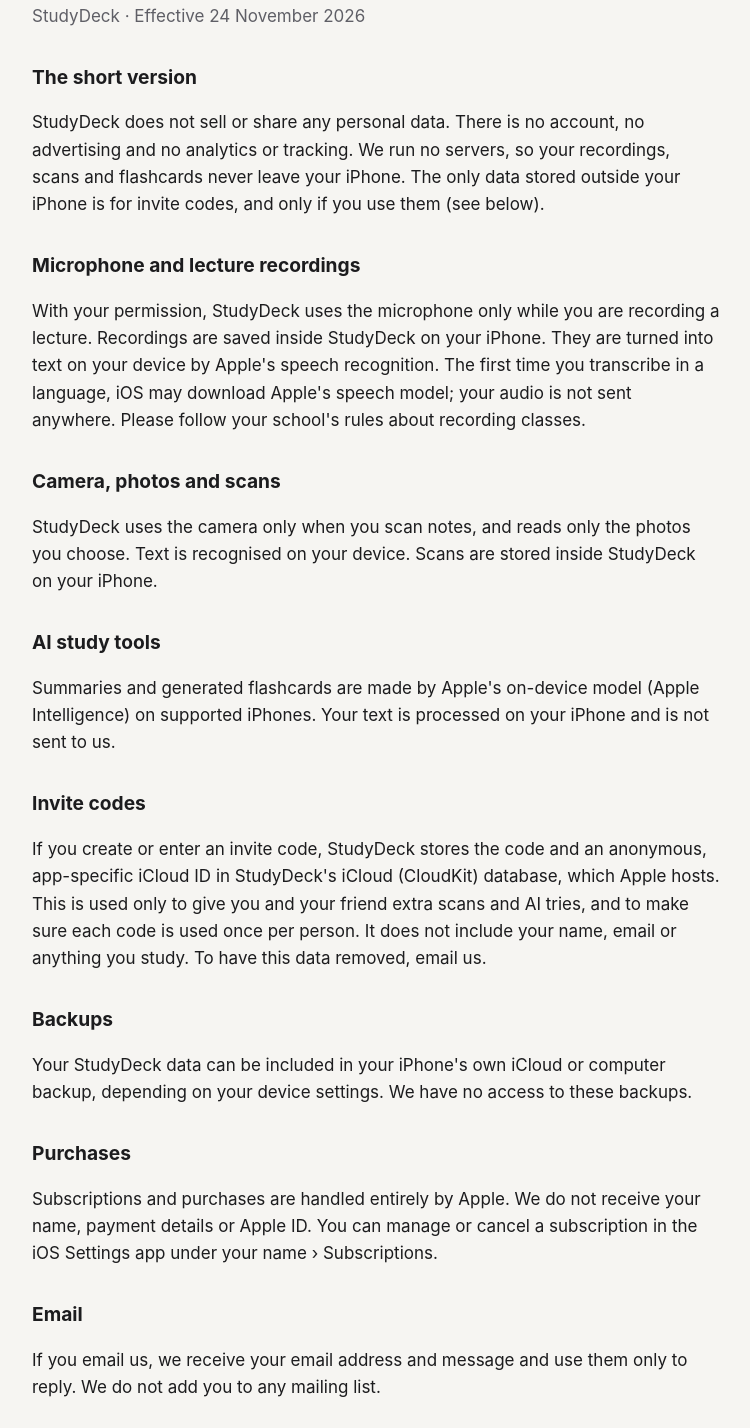
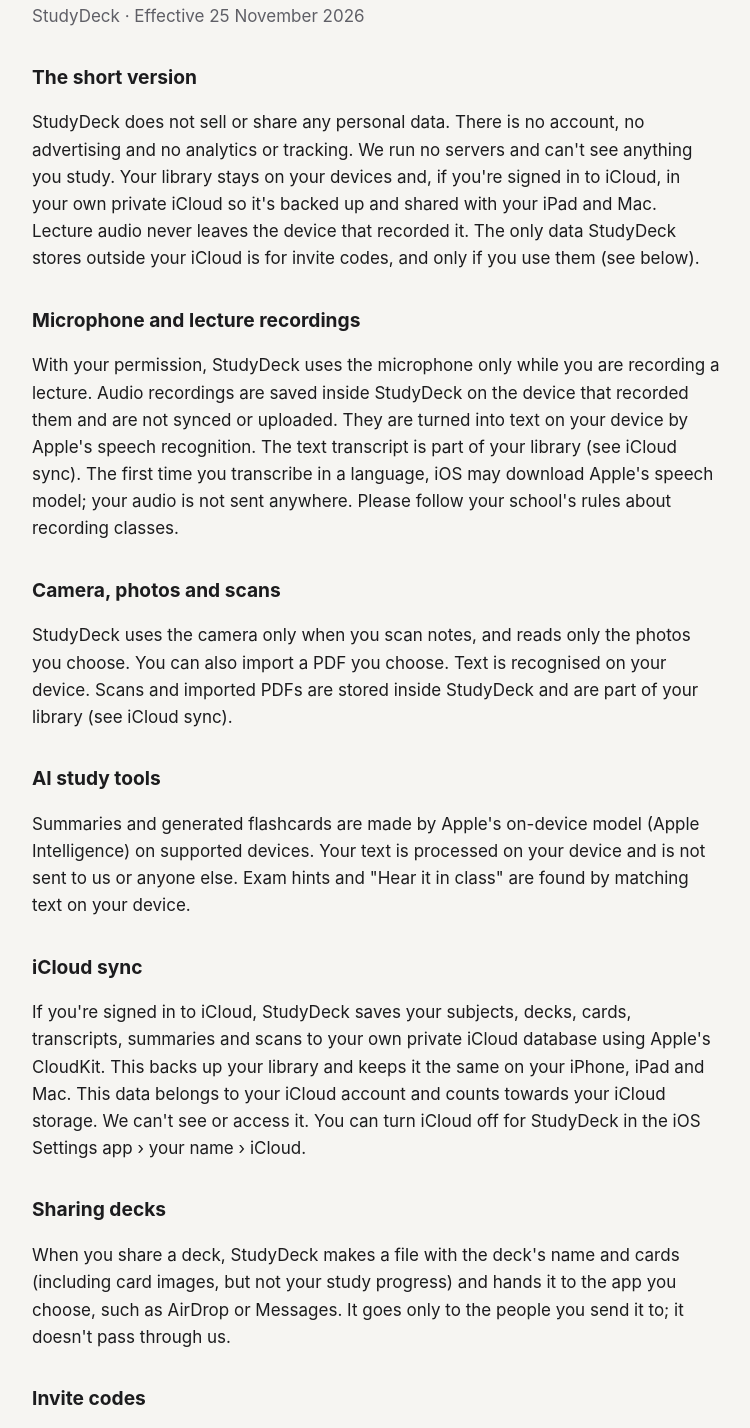
Before and after one commit to Vithurson719/studydeck, a plain HTML site: page privacy.html in a window 1280 px wide. Shown: the part 139-1567 px from the top of the page, without its empty margins (264-1014 px from the left). Drawn offline with Linux system fonts and the light colour scheme.

Commit message:
Privacy, support and home pages for 1.1: iCloud sync, iPad/Mac, sharing, PDF import, exam hints
Co-Authored-By: Claude Opus 5.5 <noreply@anthropic.com>

```diff
--- a/privacy.html
+++ b/privacy.html
@@ -1,25 +1,31 @@
 <!doctype html><html lang="en"><head><meta charset="utf-8"><meta name="viewport" content="width=device-width,initial-scale=1">
 <title>StudyDeck Privacy Policy</title><link rel="stylesheet" href="style.css"></head><body><main>
 <nav><a href="./">Home</a><a href="support.html">Support</a><a href="privacy.html">Privacy</a></nav>
-<h1>Privacy Policy</h1><p class="sub">StudyDeck · Effective 24 November 2026</p>
+<h1>Privacy Policy</h1><p class="sub">StudyDeck · Effective 25 November 2026</p>
 
 <h2>The short version</h2>
-<p>StudyDeck does not sell or share any personal data. There is no account, no advertising and no analytics or tracking. We run no servers, so your recordings, scans and flashcards never leave your iPhone. The only data stored outside your iPhone is for invite codes, and only if you use them (see below).</p>
+<p>StudyDeck does not sell or share any personal data. There is no account, no advertising and no analytics or tracking. We run no servers and can't see anything you study. Your library stays on your devices and, if you're signed in to iCloud, in your own private iCloud so it's backed up and shared with your iPad and Mac. Lecture audio never leaves the device that recorded it. The only data StudyDeck stores outside your iCloud is for invite codes, and only if you use them (see below).</p>
 
 <h2>Microphone and lecture recordings</h2>
-<p>With your permission, StudyDeck uses the microphone only while you are recording a lecture. Recordings are saved inside StudyDeck on your iPhone. They are turned into text on your device by Apple's speech recognition. The first time you transcribe in a language, iOS may download Apple's speech model; your audio is not sent anywhere. Please follow your school's rules about recording classes.</p>
+<p>With your permission, StudyDeck uses the microphone only while you are recording a lecture. Audio recordings are saved inside StudyDeck on the device that recorded them and are not synced or uploaded. They are turned into text on your device by Apple's speech recognition. The text transcript is part of your library (see iCloud sync). The first time you transcribe in a language, iOS may download Apple's speech model; your audio is not sent anywhere. Please follow your school's rules about recording classes.</p>
 
 <h2>Camera, photos and scans</h2>
-<p>StudyDeck uses the camera only when you scan notes, and reads only the photos you choose. Text is recognised on your device. Scans are stored inside StudyDeck on your iPhone.</p>
+<p>StudyDeck uses the camera only when you scan notes, and reads only the photos you choose. You can also import a PDF you choose. Text is recognised on your device. Scans and imported PDFs are stored inside StudyDeck and are part of your library (see iCloud sync).</p>
 
 <h2>AI study tools</h2>
-<p>Summaries and generated flashcards are made by Apple's on-device model (Apple Intelligence) on supported iPhones. Your text is processed on your iPhone and is not sent to us.</p>
+<p>Summaries and generated flashcards are made by Apple's on-device model (Apple Intelligence) on supported devices. Your text is processed on your device and is not sent to us or anyone else. Exam hints and "Hear it in class" are found by matching text on your device.</p>
+
+<h2>iCloud sync</h2>
+<p>If you're signed in to iCloud, StudyDeck saves your subjects, decks, cards, transcripts, summaries and scans to your own private iCloud database using Apple's CloudKit. This backs up your library and keeps it the same on your iPhone, iPad and Mac. This data belongs to your iCloud account and counts towards your iCloud storage. We can't see or access it. You can turn iCloud off for StudyDeck in the iOS Settings app › your name › iCloud.</p>
+
+<h2>Sharing decks</h2>
+<p>When you share a deck, StudyDeck makes a file with the deck's name and cards (including card images, but not your study progress) and hands it to the app you choose, such as AirDrop or Messages. It goes only to the people you send it to; it doesn't pass through us.</p>
 
 <h2>Invite codes</h2>
 <p>If you create or enter an invite code, StudyDeck stores the code and an anonymous, app-specific iCloud ID in StudyDeck's iCloud (CloudKit) database, which Apple hosts. This is used only to give you and your friend extra scans and AI tries, and to make sure each code is used once per person. It does not include your name, email or anything you study. To have this data removed, email us.</p>
 
 <h2>Backups</h2>
-<p>Your StudyDeck data can be included in your iPhone's own iCloud or computer backup, depending on your device settings. We have no access to these backups.</p>
+<p>Your StudyDeck data, including lecture audio, can also be included in your device's own iCloud or computer backup, depending on your device settings. We have no access to these backups.</p>
 
 <h2>Purchases</h2>
 <p>Subscriptions and purchases are handled entirely by Apple. We do not receive your name, payment details or Apple ID. You can manage or cancel a subscription in the iOS Settings app under your name › Subscriptions.</p>
```
Also changed, not shown: index.html (+6 -4 lines), support.html (+15 -3 lines).
